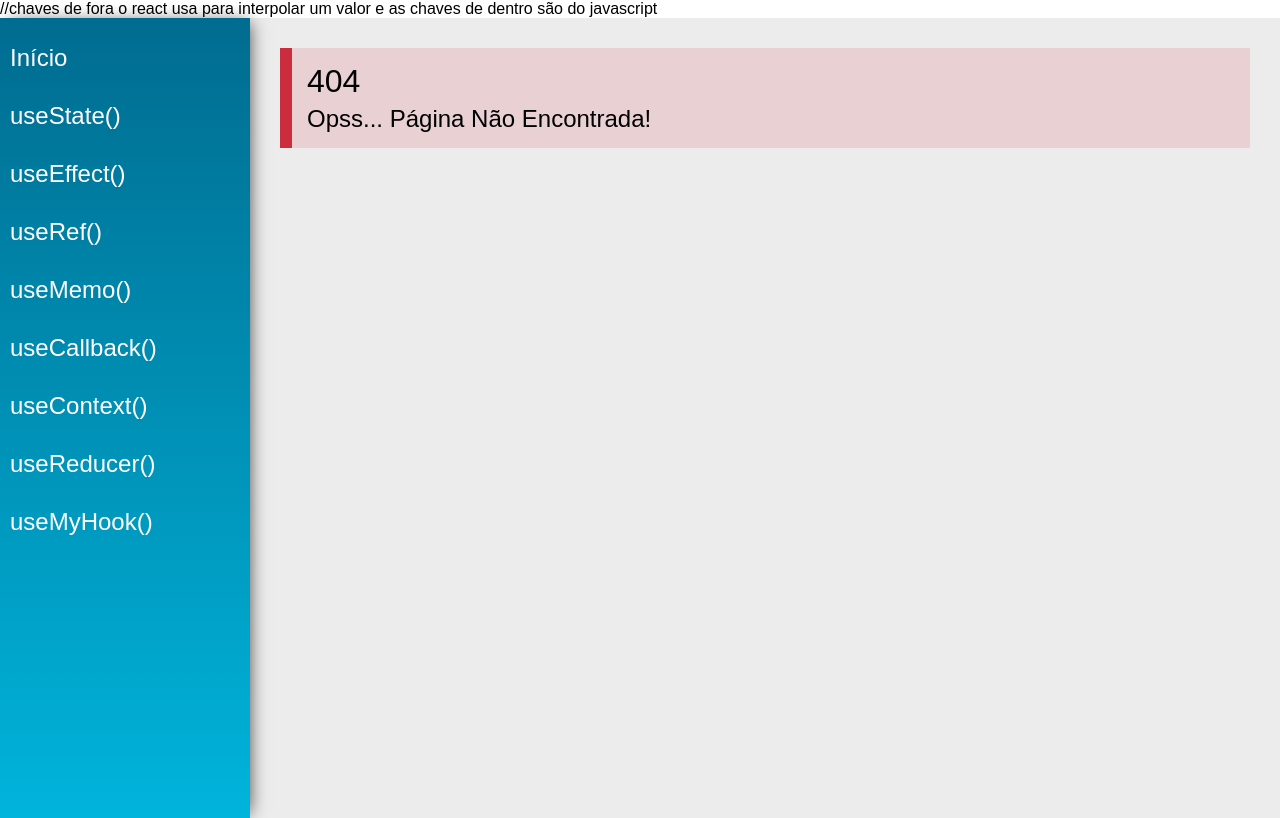
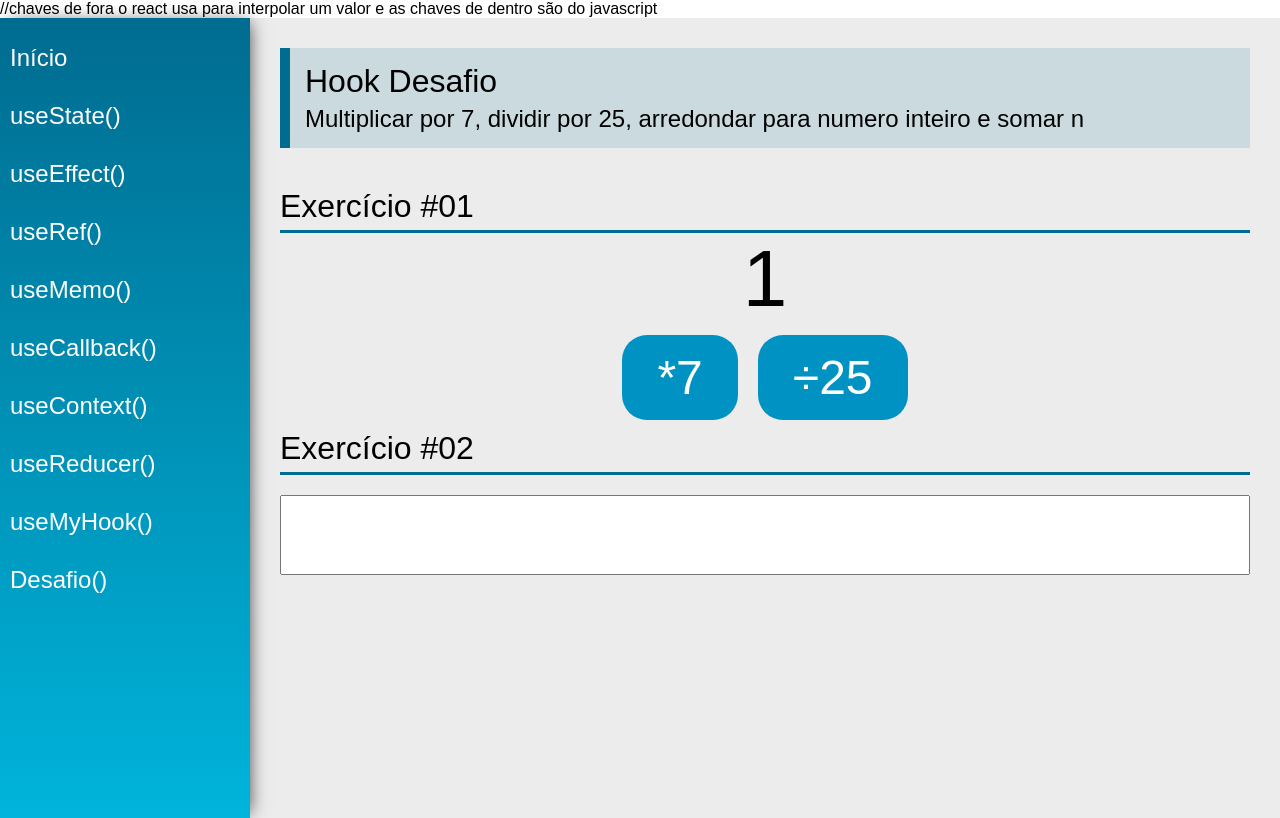
Before and after one commit to Leandro-Hespanhol/learning-hooks, a React (Create React App) app: page /Desafio in a window 1280 px wide. Built offline with nearby package versions, Linux system fonts and the light colour scheme.

Commit message:
desafio parte1

```diff
--- a/src/components/layout/Content.jsx
+++ b/src/components/layout/Content.jsx
@@ -1,19 +1,20 @@
-import './Content.css'
-import React from 'react'
-import { Switch, Route } from 'react-router-dom'
+import './Content.css';
+import React from 'react';
+import { Switch, Route } from 'react-router-dom';
 
-import Home from '../../views/examples/Home'
-import NotFound from '../../views/examples/NotFound'
-import UseState from '../../views/examples/UseState'
-import UseEffect from '../../views/examples/UseEffect'
-import UseRef from '../../views/examples/UseRef'
-import UseCallback from '../../views/examples/UseCallback'
-import UseMemo from '../../views/examples/UseMemo'
-import UseContext from '../../views/examples/UseContext'
-import UseReducer from '../../views/examples/UseReducer'
-import UseCustom from '../../views/examples/UseCustom'
+import Home from '../../views/examples/Home';
+import NotFound from '../../views/examples/NotFound';
+import UseState from '../../views/examples/UseState';
+import UseEffect from '../../views/examples/UseEffect';
+import UseRef from '../../views/examples/UseRef';
+import UseCallback from '../../views/examples/UseCallback';
+import UseMemo from '../../views/examples/UseMemo';
+import UseContext from '../../views/examples/UseContext';
+import UseReducer from '../../views/examples/UseReducer';
+import UseCustom from '../../views/examples/UseCustom';
+import Desafio from '../../views/examples/Desafio';
 
-const Content = props => (
+const Content = (props) => (
   <main className="Content">
     <Switch>
       <Route exact path="/">
@@ -43,11 +44,14 @@ const Content = props => (
       <Route path="/useCustom">
         <UseCustom />
       </Route>
+      <Route path="/Desafio">
+        <Desafio />
+      </Route>
       <Route path="*">
         <NotFound />
       </Route>
     </Switch>
   </main>
-)
+);
 
-export default Content
+export default Content;
--- a/src/components/layout/Menu.css
+++ b/src/components/layout/Menu.css
@@ -5,9 +5,9 @@
   background: linear-gradient(to top, #00b4db, #006c90);
 
   z-index: 1;
-    -webkit-box-shadow: 4px 0px 17px -5px rgba(0,0,0,0.75);
-    -moz-box-shadow: 4px 0px 17px -5px rgba(0,0,0,0.75);
-    box-shadow: 4px 0px 17px -5px rgba(0,0,0,0.75);
+  -webkit-box-shadow: 4px 0px 17px -5px rgba(0, 0, 0, 0.75);
+  -moz-box-shadow: 4px 0px 17px -5px rgba(0, 0, 0, 0.75);
+  box-shadow: 4px 0px 17px -5px rgba(0, 0, 0, 0.75);
 }
 
 .Menu nav {
@@ -34,5 +34,5 @@
 }
 
 .Menu li a:hover {
-    background: #00000020;
+  background: #00000063;
 }
--- a/src/components/layout/Menu.jsx
+++ b/src/components/layout/Menu.jsx
@@ -1,9 +1,9 @@
-import './Menu.css'
-import React from 'react'
+import './Menu.css';
+import React from 'react';
 
-import { Link } from 'react-router-dom'
+import { Link } from 'react-router-dom';
 
-const Menu = props => (
+const Menu = (props) => (
   <aside className="Menu">
     <nav>
       <ul>
@@ -34,9 +34,12 @@ const Menu = props => (
         <li>
           <Link to="/useCustom">useMyHook()</Link>
         </li>
+        <li>
+          <Link to="/Desafio">Desafio()</Link>
+        </li>
       </ul>
     </nav>
   </aside>
-)
+);
 
-export default Menu
+export default Menu;
--- /dev/null
+++ b/src/views/examples/Desafio.jsx
@@ -0,0 +1,45 @@
+import React, { useState, useEffect } from 'react';
+import PageTitle from '../../components/layout/PageTitle';
+import SectionTitle from '../../components/layout/SectionTitle';
+
+const Desafio = (props) => {
+  const [count, setCount] = useState(1);
+
+  const [name, setName] = useState('');
+
+  return (
+    <div className="UseState">
+      <PageTitle
+        title="Hook Desafio"
+        subtitle="Multiplicar por 7, dividir por 25, arredondar para numero inteiro e somar n"
+      />
+
+      <SectionTitle title="Exercício #01" />
+      <div className="center">
+        <span className="text">{count}</span>
+
+        <div>
+          <button className="btn" onClick={() => setCount(count * 7)}>
+            *7
+          </button>
+          <button className="btn" onClick={() => setCount(count / 25)}>
+            ÷25
+          </button>
+        </div>
+      </div>
+      <div className="center">
+        <div></div>
+      </div>
+      <SectionTitle title="Exercício #02" />
+      <input
+        type="text"
+        className="input"
+        value={name}
+        onChange={(e) => setName(e.target.value)}
+      />
+      <span className="text">{name}</span>
+    </div>
+  );
+};
+
+export default Desafio;
--- a/src/views/examples/UseReducer.jsx
+++ b/src/views/examples/UseReducer.jsx
@@ -8,7 +8,8 @@ const initialState = {
   // foco é usar o número sem deixar os outros atrapalharem
   number: 0,
 };
-//O objetivo da função reducer é pegar o estado atual e para cada ação evoluir o estado alterando algum atributo
+//O objetivo da função reducer é pegar o estado atual e para cada
+//ação evoluir o estado alterando algum atributo
 function reducer(state, action) {
   switch (action.type) {
     case 'number_add2':
```
Also changed, not shown: src/views/examples/Home.jsx (+11 -10 lines). Lines whose indentation alone changed are shown as unchanged.
